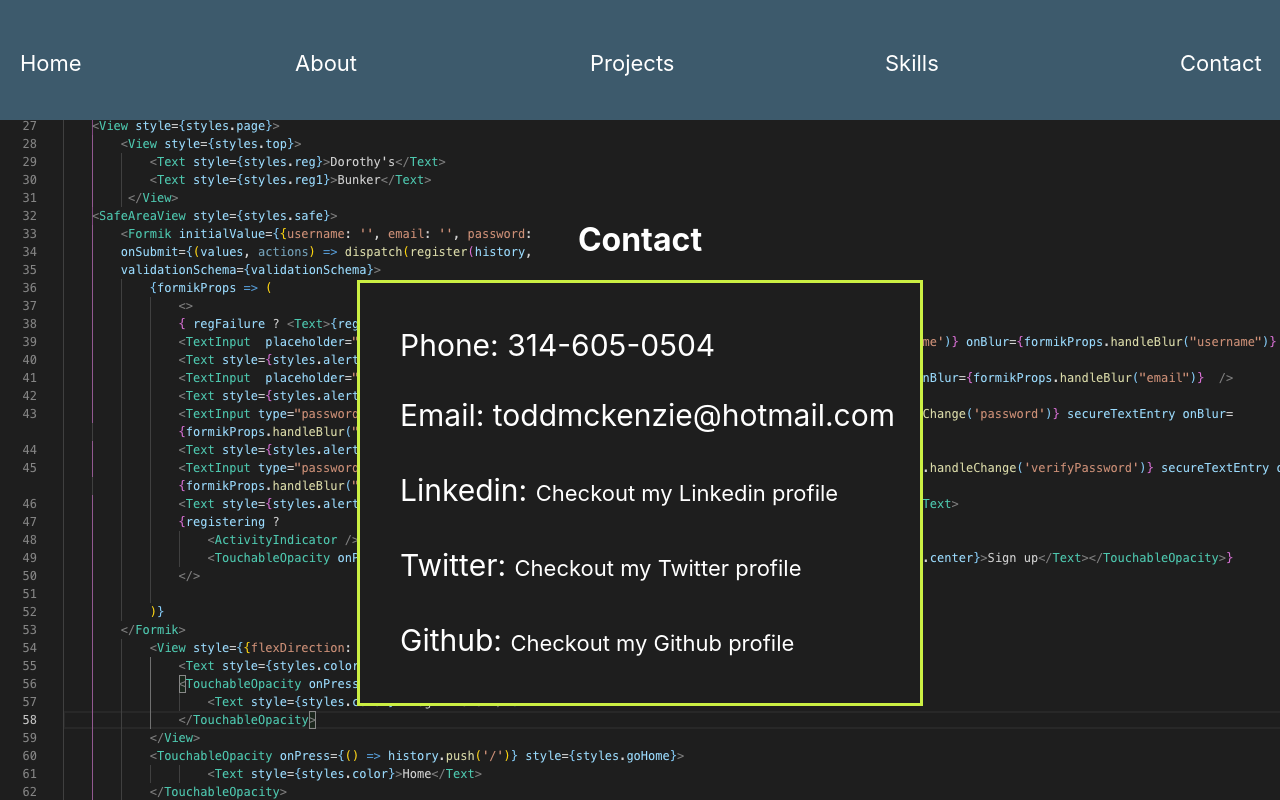
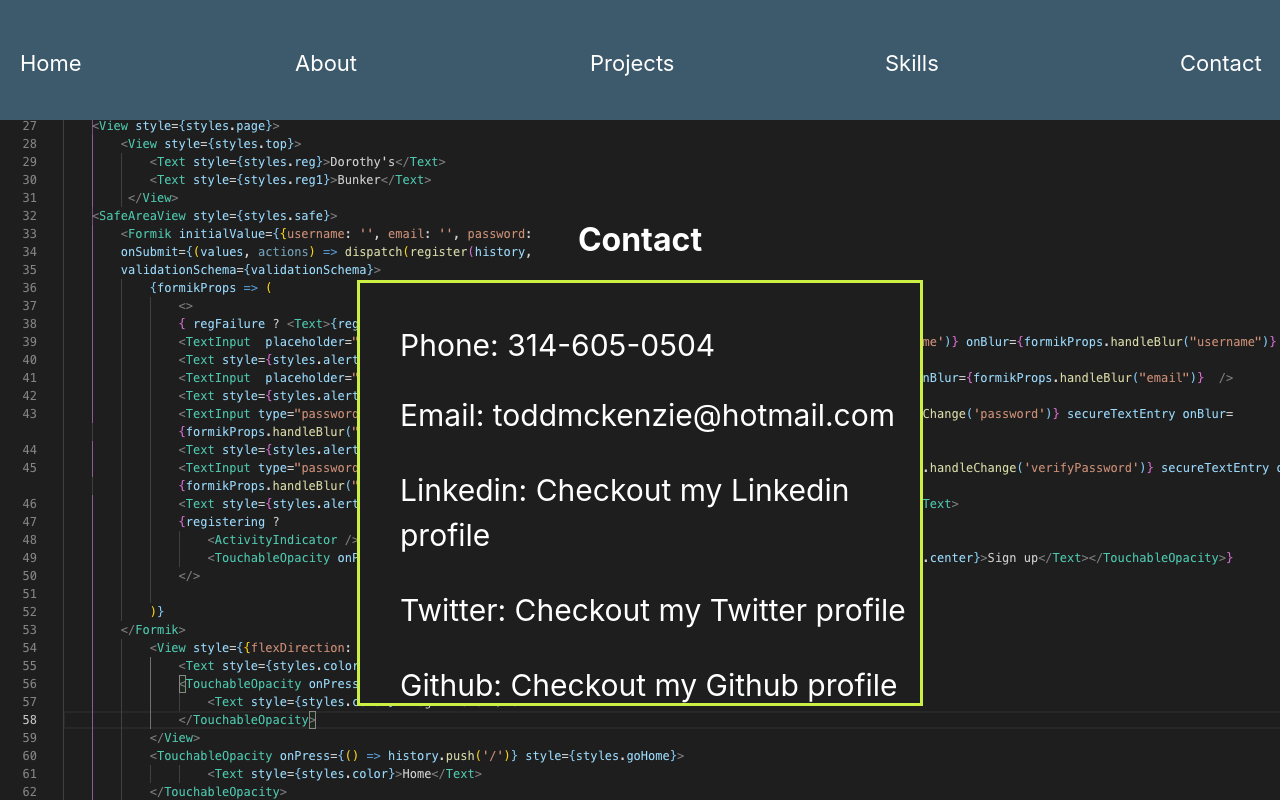
Before and after one commit to toddmckenzie/Portfolio, a React (Create React App) app in the folder port/: page /contact in a window 1280 px wide. Shown: the top 800 px of the page. Built offline with nearby package versions, Linux system fonts and the light colour scheme.

Commit message:
changed font

```diff
--- a/port/src/components/contact.css
+++ b/port/src/components/contact.css
@@ -51,3 +51,7 @@
     background-color:rgb(30,30,30);
     margin: 20px auto;
 }
+
+.social {
+    font-size: 30px;
+}
--- a/port/src/components/contact.js
+++ b/port/src/components/contact.js
@@ -24,9 +24,9 @@ const Contact = () => {
             <div className="contact-box">
                 <p className="phone">Phone: 314-605-0504</p>
                 <p className="email">Email: toddmckenzie@hotmail.com</p>
-                <p className="linkedin">Linkedin: <a target="_blank" href="https://www.linkedin.com/in/todd-mckenzie-0431a7141/">Checkout my Linkedin profile</a></p>
-                <p className="twitter">Twitter: <a target="_blank" href="https://twitter.com/ToddMcKenzie4">Checkout my Twitter profile</a></p>
-                <p className="github">Github: <a target="_blank" href="https://github.com/toddmckenzie">Checkout my Github profile</a></p>
+                <p className="linkedin">Linkedin: <a className="social" target="_blank" href="https://www.linkedin.com/in/todd-mckenzie-0431a7141/">Checkout my Linkedin profile</a></p>
+                <p className="twitter">Twitter: <a className="social" target="_blank" href="https://twitter.com/ToddMcKenzie4">Checkout my Twitter profile</a></p>
+                <p className="github">Github: <a className="social" target="_blank" href="https://github.com/toddmckenzie">Checkout my Github profile</a></p>
             </div>
 
         </div>
```
